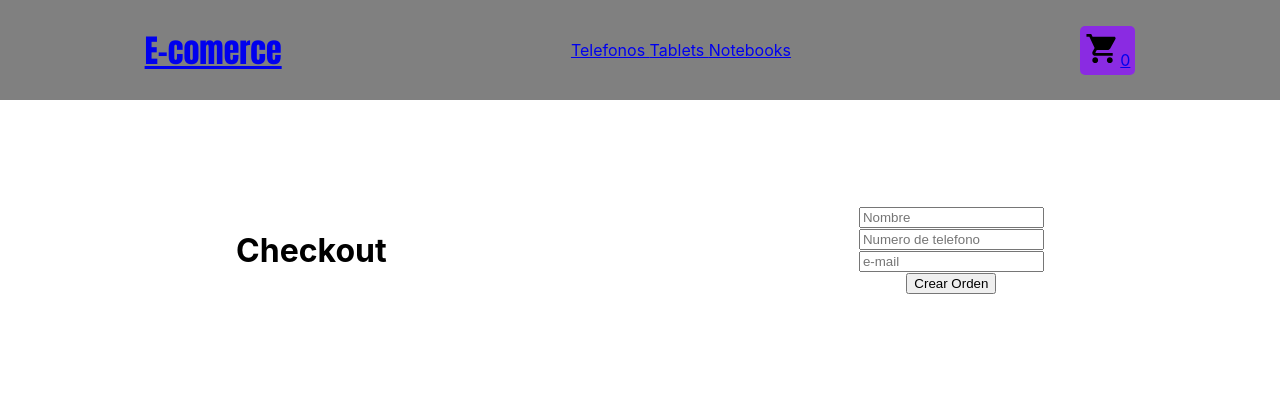
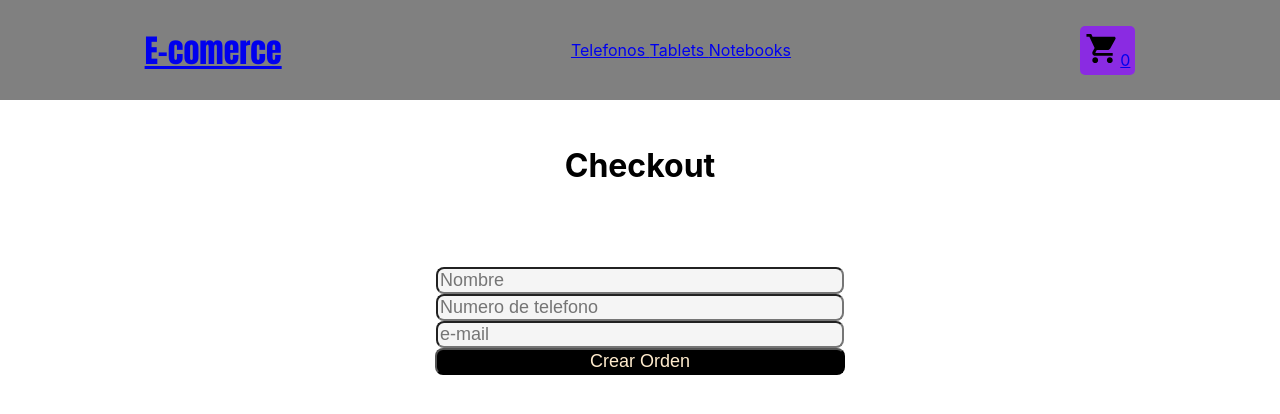
Before and after one commit to facualiata/preentregaReact, a React (Create React App) app: page /checkout in a window 1280 px wide. Shown: the top 414 px of the page. Built offline with nearby package versions, Linux system fonts and the light colour scheme.

Commit message:
fin del trabajo

```diff
--- a/src/components/cart/cart.css
+++ b/src/components/cart/cart.css
@@ -4,7 +4,7 @@
     width: 100%;
     height: 300px;
     align-items: center;
-    justify-content: space-around;
+    flex-direction: column;
 }
 .button{
     width: 170px;
--- a/src/components/checkoutform/checkoutform.css
+++ b/src/components/checkoutform/checkoutform.css
@@ -1,11 +1,30 @@
 .Container{
     display: flex;
     flex-direction: column;
+
 }
 .Form{
+    padding-top: 10px;
     display: flex;
     flex-direction: column;
     justify-content: center;
     align-content: center;
     border-radius: 4px;
 }
+
+
+    .Input{
+    background-color: whitesmoke;
+    color: blueviolet;
+    border-radius: 8px;
+    width: 400px;
+    font-size: large;
+    ;
+}
+.Button{
+    width: 410px;
+    font-size:large;
+    border-radius: 8px;
+    background-color: black;
+    color: blanchedalmond;
+}
--- a/src/components/itemListContainer/itemListContainer.js
+++ b/src/components/itemListContainer/itemListContainer.js
@@ -19,7 +19,7 @@ const ItemListContainer = ({ greeting }) => {
 
 
             const collectionRef = categoryId ?
-            query(collection(db, 'items'), where('categoryId', '==', categoryId)) :
+            query(collection(db, 'items'), where('category', '==', categoryId)) :
             collection(db, 'items')
 
             console.log(collectionRef)
```
